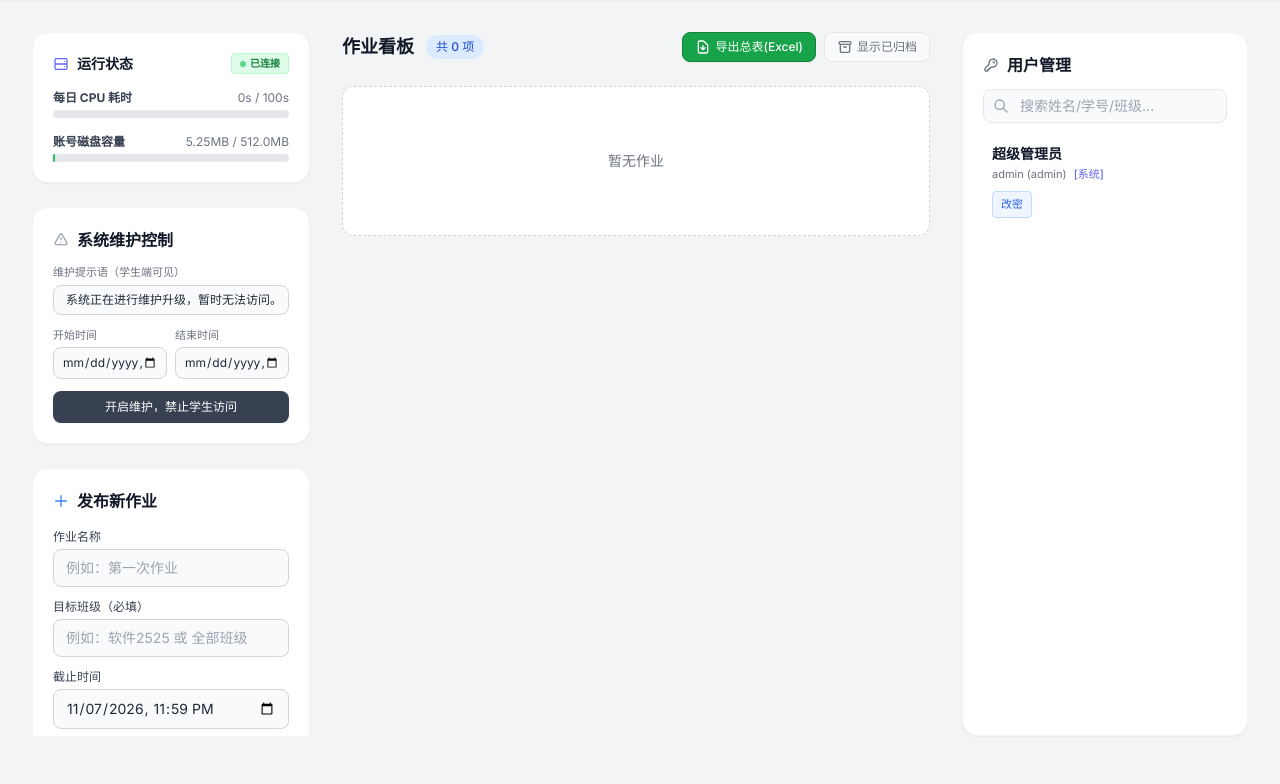
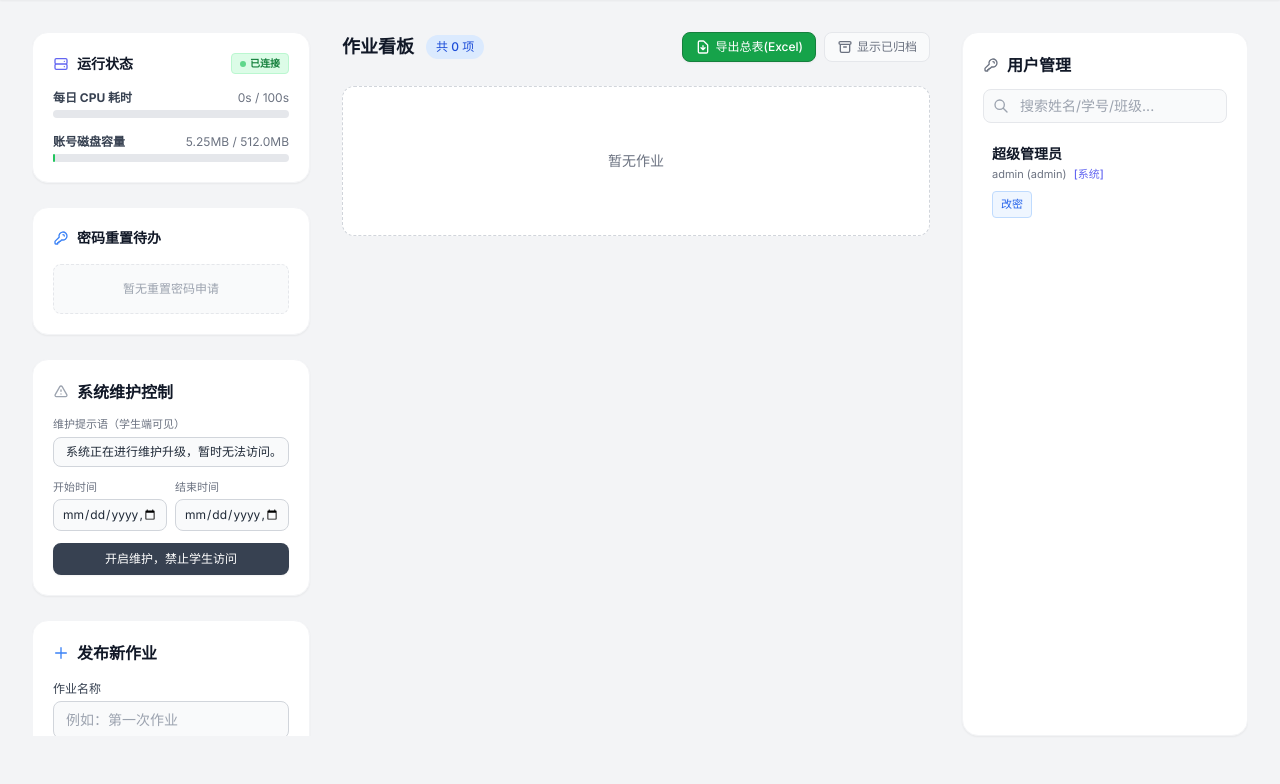
Before and after one commit to zmfk/mini-homework, a Flask app: page /admin in a window 1280 px wide. Shown: the part 65-849 px from the top of the page. Run offline with Flask 3, Linux system fonts and the light colour scheme; a user stored in the database is signed in; some libraries are stand-ins or nearby versions.

Commit message:
更改忘记密码双端操作

```diff
--- a/app.py
+++ b/app.py
@@ -92,7 +92,6 @@ class SystemConfig(db.Model):
     start_time = db.Column(db.DateTime, nullable=True)
     end_time = db.Column(db.DateTime, nullable=True)
 
-# 新增：密码重置请求表
 class PasswordResetRequest(db.Model):
     id = db.Column(db.Integer, primary_key=True)
     student_id = db.Column(db.String(50), nullable=False)
@@ -103,9 +102,12 @@ class PasswordResetRequest(db.Model):
 def load_user(user_id):
     return User.query.get(int(user_id))
 
+@app.context_processor
+def inject_sys_config():
+    return dict(sys_config=SystemConfig.query.first())
+
 @app.before_request
 def check_maintenance():
-    # 加入 api_request_reset，使得维护期间也能发重置密码申请
     allowed_endpoints = ['static', 'login', 'logout', 'maintenance_page', 'api_request_reset']
     if request.endpoint in allowed_endpoints:
         return
@@ -185,7 +187,6 @@ def login():
     contact_email = os.environ.get('CONTACT_EMAIL', '')
     return render_template('login.html', contact_email=contact_email)
 
-# 新增：接收学生的密码重置申请 API
 @app.route('/api/request_reset', methods=['POST'])
 def api_request_reset():
     data = request.get_json()
@@ -201,7 +202,6 @@ def api_request_reset():
     if user.name != student_name:
         return jsonify({"success": False, "message": "学号与姓名不匹配，请重新输入"})
 
-    # 防刷：检查是否已有未处理的申请
     existing_req = PasswordResetRequest.query.filter_by(student_id=student_id).first()
     if existing_req:
         return jsonify({"success": True, "message": "您已提交过申请，请耐心等待管理员处理"})
@@ -210,6 +210,14 @@ def api_request_reset():
     db.session.add(new_req)
     db.session.commit()
     return jsonify({"success": True, "message": "申请已发送，请等待管理员为您重置密码"})
+
+@app.route('/api/check_reset_requests')
+@login_required
+def check_reset_requests():
+    if current_user.role not in ['admin', 'teacher']:
+        return jsonify({"error": "unauthorized"}), 403
+    total = PasswordResetRequest.query.count()
+    return jsonify({"total": total})
 
 @app.route('/logout')
 @login_required
@@ -416,7 +424,6 @@ def admin():
     current_total_subs = Submission.query.count()
     sys_config = SystemConfig.query.first()
 
-    # 获取未处理的密码重置请求
     reset_requests = PasswordResetRequest.query.order_by(PasswordResetRequest.request_time.desc()).all()
 
     return render_template('admin.html',
@@ -432,7 +439,6 @@ def admin():
                            sys_config=sys_config,
                            reset_requests=reset_requests)
 
-# 管理员：同意重置密码
 @app.route('/admin/handle_reset_request/<int:req_id>')
 @login_required
 def handle_reset_request(req_id):
@@ -451,7 +457,6 @@ def handle_reset_request(req_id):
             db.session.commit()
     return redirect(url_for('admin'))
 
-# 管理员：忽略请求
 @app.route('/admin/dismiss_reset_request/<int:req_id>')
 @login_required
 def dismiss_reset_request(req_id):
--- a/templates/admin.html
+++ b/templates/admin.html
@@ -49,6 +49,40 @@
                     <p class="mb-1">无法获取云端实时数据。</p>
                     <p class="text-[11px] text-gray-400">请配置 <code>PA_TOKEN</code> 和 <code>PA_USERNAME</code> 环境变量。</p>
                 </div>
+                {% endif %}
+            </div>
+
+            <!-- 密码重置待办卡片（常驻） -->
+            <div class="bg-white rounded-2xl shadow-sm border border-gray-100 p-5 relative overflow-hidden">
+                <div class="flex justify-between items-center mb-4">
+                    <h3 class="text-sm font-bold text-gray-900 flex items-center">
+                        <svg class="w-4 h-4 mr-2 text-blue-500" fill="none" stroke="currentColor" viewBox="0 0 24 24"><path stroke-linecap="round" stroke-linejoin="round" stroke-width="2" d="M15 7a2 2 0 012 2m4 0a6 6 0 01-7.743 5.743L11 17H9v2H7v2H4a1 1 0 01-1-1v-2.586a1 1 0 01.293-.707l5.964-5.964A6 6 0 1121 9z"></path></svg>
+                        密码重置待办
+                    </h3>
+                    {% if reset_requests|length > 0 %}
+                        <span class="px-2 py-0.5 text-[10px] font-bold bg-red-100 text-red-700 rounded-full border border-red-200 flex items-center animate-pulse">
+                            {{ reset_requests|length }} 个待处理
+                        </span>
+                    {% endif %}
+                </div>
+
+                {% if reset_requests %}
+                    <div class="space-y-2 max-h-48 overflow-y-auto pr-1 custom-scrollbar">
+                        {% for req in reset_requests %}
+                        <div class="bg-blue-50/50 p-2 rounded-lg border border-blue-100 flex items-center justify-between shadow-sm">
+                            <div class="min-w-0 pr-2">
+                                <p class="text-xs font-bold text-gray-800 truncate">{{ req.student_name }} ({{ req.student_id }})</p>
+                                <p class="text-[10px] text-gray-400">{{ req.request_time.strftime('%m-%d %H:%M') }}</p>
+                            </div>
+                            <div class="flex space-x-1 flex-shrink-0">
+                                <a href="/admin/handle_reset_request/{{ req.id }}" onclick="return confirm('确定将 {{ req.student_name }} 的密码重置为学号吗？')" class="text-[10px] bg-blue-500 hover:bg-blue-600 text-white px-2 py-1 rounded shadow-sm">同意</a>
+                                <a href="/admin/dismiss_reset_request/{{ req.id }}" onclick="return confirm('确定忽略此申请吗？')" class="text-[10px] bg-gray-200 hover:bg-gray-300 text-gray-700 px-2 py-1 rounded shadow-sm">忽略</a>
+                            </div>
+                        </div>
+                        {% endfor %}
+                    </div>
+                {% else %}
+                    <p class="text-xs text-gray-400 text-center py-4 bg-gray-50 rounded-lg border border-dashed border-gray-200">暂无重置密码申请</p>
                 {% endif %}
             </div>
 
@@ -190,7 +224,6 @@
                             </div>
                         </div>
                         <div class="flex gap-2 flex-shrink-0 w-full sm:w-auto mt-2 sm:mt-0">
-                            <!-- 核心修改：使用 data-* 属性来避免 JS 引号冲突 -->
                             <button data-title="{{ a.title }}" data-names="{{ report[a.id].lost_names_str }}" onclick="copyReminder(this)" class="flex-1 sm:flex-none text-xs bg-white text-red-600 border border-red-200 hover:bg-red-50 px-3 py-1.5 rounded shadow-sm transition-colors text-center font-bold">
                                 复制提醒
                             </button>
@@ -425,8 +458,9 @@
     </div>
 </div>
 
-<div id="data-container" data-total-subs="{{ current_total_subs }}" class="hidden"></div>
+<div id="data-container" data-total-subs="{{ current_total_subs }}" data-reset-count="{{ reset_requests|length }}" class="hidden"></div>
 
+<!-- 作业提交提示 -->
 <div id="refresh-toast" class="fixed bottom-8 right-8 bg-gray-900 text-white px-6 py-4 rounded-2xl shadow-2xl transition-all duration-300 transform translate-y-20 opacity-0 flex items-center space-x-4 z-50">
     <div class="flex items-center">
         <span class="relative flex h-3 w-3 mr-3">
@@ -438,8 +472,19 @@
     <button onclick="window.location.reload()" class="bg-white text-gray-900 px-4 py-1.5 rounded-lg text-sm font-bold hover:bg-gray-100 transition-colors">立即刷新</button>
 </div>
 
+<!-- 新增：密码重置待办提示 -->
+<div id="reset-toast" class="fixed bottom-24 right-8 bg-blue-600 text-white px-6 py-4 rounded-2xl shadow-2xl transition-all duration-300 transform translate-y-20 opacity-0 flex items-center space-x-4 z-50">
+    <div class="flex items-center">
+        <span class="relative flex h-3 w-3 mr-3">
+            <span class="animate-ping absolute inline-flex h-full w-full rounded-full bg-blue-300 opacity-75"></span>
+            <span class="relative inline-flex rounded-full h-3 w-3 bg-white"></span>
+        </span>
+        <span class="font-medium text-sm">有新的密码重置申请！</span>
+    </div>
+    <button onclick="window.location.reload()" class="bg-white text-blue-600 px-4 py-1.5 rounded-lg text-sm font-bold hover:bg-gray-100 transition-colors">查看待办</button>
+</div>
+
 <script>
-    // 核心修改：复制提醒改为从 data-* 属性中读取
     function copyReminder(btn) {
         const title = btn.getAttribute('data-title');
         const names = btn.getAttribute('data-names');
@@ -469,8 +514,11 @@
 
         const dataContainer = document.getElementById('data-container');
         let currentTotalSubs = parseInt(dataContainer.getAttribute('data-total-subs')) || 0;
+        let currentResetReqs = parseInt(dataContainer.getAttribute('data-reset-count')) || 0;
 
+        // 轮询检查新提交与新待办
         setInterval(function() {
+            // 检查作业
             fetch('/api/submission_count')
                 .then(res => res.ok ? res.json() : Promise.reject())
                 .then(data => {
@@ -479,7 +527,19 @@
                         currentTotalSubs = data.total;
                     }
                 })
-                .catch(() => console.log("检查更新失败"));
+                .catch(() => console.log("检查作业更新失败"));
+
+            // 检查重置请求
+            fetch('/api/check_reset_requests')
+                .then(res => res.ok ? res.json() : Promise.reject())
+                .then(data => {
+                    if (data.total > currentResetReqs) {
+                        document.getElementById('reset-toast').classList.remove('translate-y-20', 'opacity-0');
+                        currentResetReqs = data.total;
+                    }
+                })
+                .catch(() => console.log("检查重置请求失败"));
+
         }, 60000);
 
         const searchInput = document.getElementById('userSearchInput');
```
Also changed, not shown: templates/login.html (+17 -7 lines).
